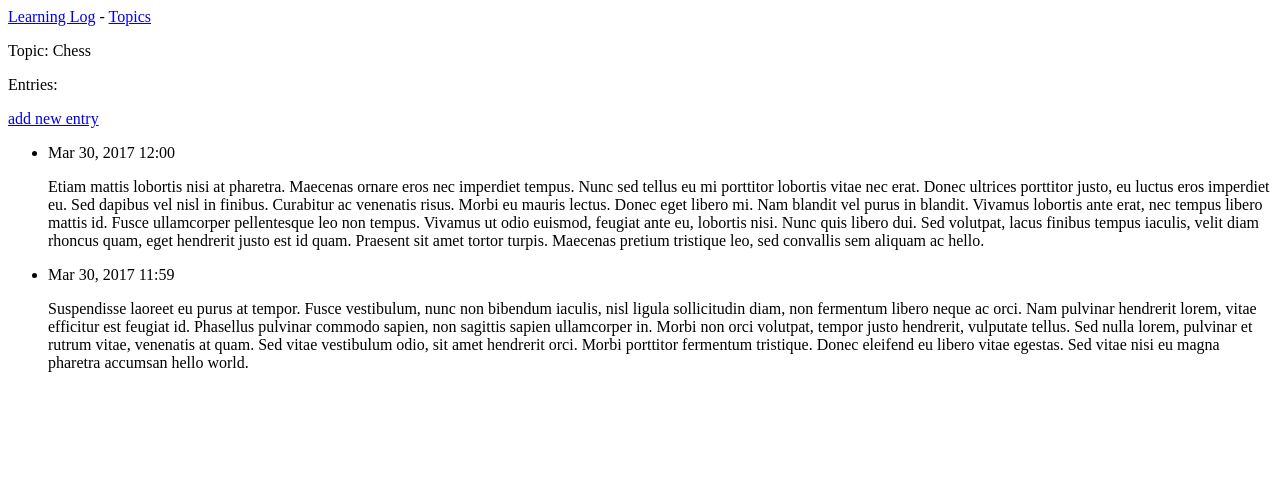
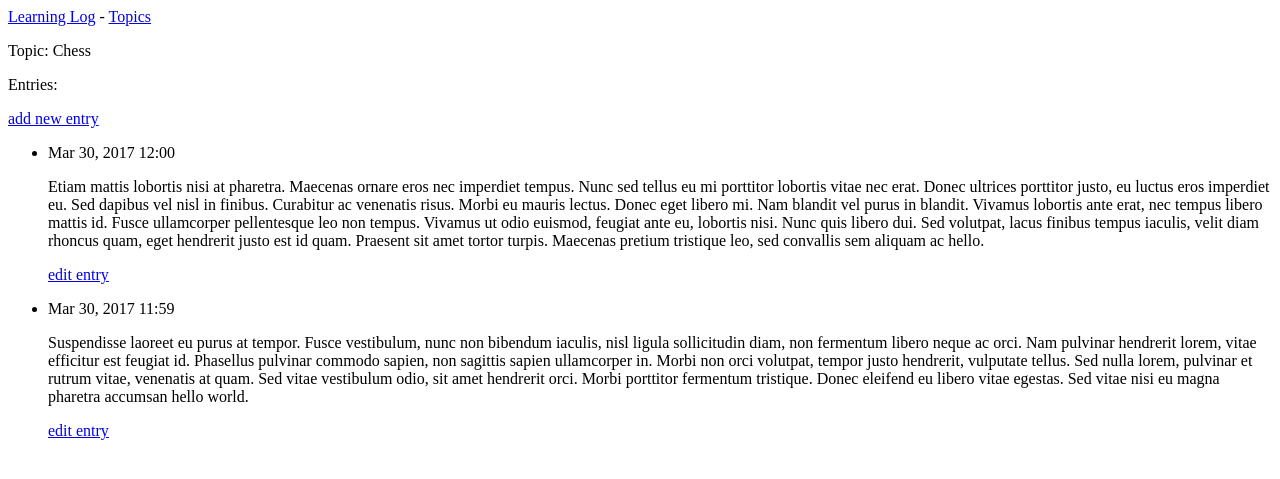
Before and after one commit to KamMif/django_project, a Django app: page /topics/1/ in a window 1280 px wide. Shown: the top 479 px of the page. Run offline with Django 3.2, Linux system fonts and the light colour scheme; data comes from the database, SQL or seed files in the repository; both versions use the stored data as it was after the commit.

Commit message:
add_entry_edit_page

```diff
--- a/djangos_ll/templates/djangos_ll/topic.html
+++ b/djangos_ll/templates/djangos_ll/topic.html
@@ -12,6 +12,9 @@
     <li>
       <p>{{ entry.date_added|date:'M d, Y H:i' }}</p>
       <p>{{ entry.text|linebreaks }}</p>
+      <p>
+        <a href="{% url 'djangos_ll:edit_entry' entry.id %}">edit entry</a>
+      </p>
     </li>
   {% empty %}
     <li>
--- a/djangos_ll/urls.py
+++ b/djangos_ll/urls.py
@@ -13,4 +13,6 @@ urlpatterns = [
     url(r'^new_topic/$', views.new_topic, name='new_topic'),
     #Page for added new Entry
     url(r'^new_entry/(?P<topic_id>\d+)/$', views.new_entry, name='new_entry'),
+    #Page for edit Entry
+    url(r'^edit_entry/(?P<entry_id>\d+)/$', views.edit_entry, name='edit_entry'),
 ]
--- a/djangos_ll/views.py
+++ b/djangos_ll/views.py
@@ -1,5 +1,5 @@
 from django.shortcuts import render
-from .models import Topic
+from .models import Topic, Entry
 from .forms import TopicForm, EntryForm
 from django.http import HttpResponseRedirect
 from django.core.urlresolvers import reverse
@@ -52,3 +52,18 @@ def new_entry(request, topic_id):
             return HttpResponseRedirect(reverse('djangos_ll:topic', args=[topic_id]))
     context = {'topic': topic, 'form': form}
     return render(request, 'djangos_ll/new_entry.html', context)
+
+def edit_entry(request, entry_id):
+    """Edit exists entry"""
+    entry = Entry.objects.get(id=entry_id)
+    topic = entry.topic
+
+    if request.method != 'POST':
+        form = EntryForm(instance=entry)
+    else:
+        form = EntryForm(instance=entry, data=request.POST)
+        if form.is_valid():
+            form.save()
+            return HttpResponseRedirect(reverse('djangos_ll:topic', args=[topic.id]))
+    context = {'entry': entry, 'topic': topic, 'form': form}
+    return render(request, 'djangos_ll/edit_entry.html', context)
```
Also changed, not shown: djangos_ll/templates/djangos_ll/edit_entry.html (added, +14 -0 lines), db.sqlite3.
